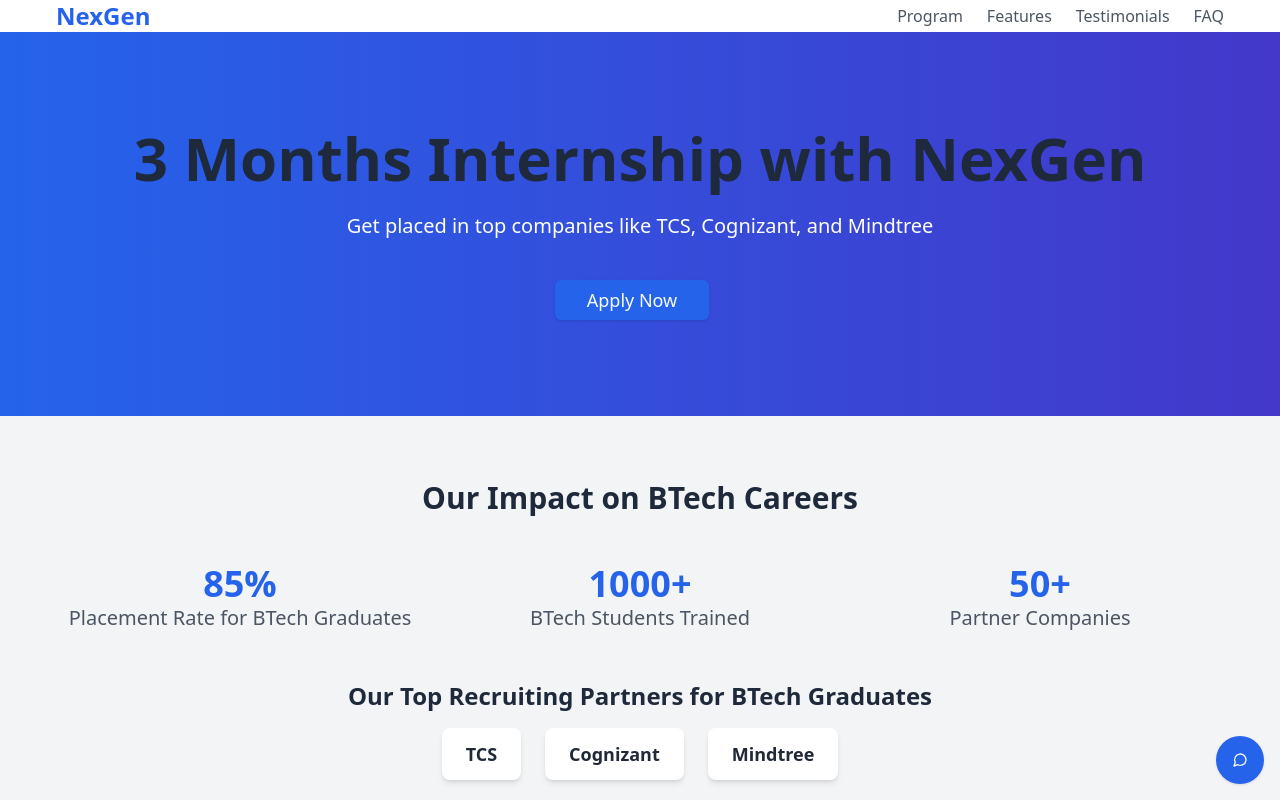
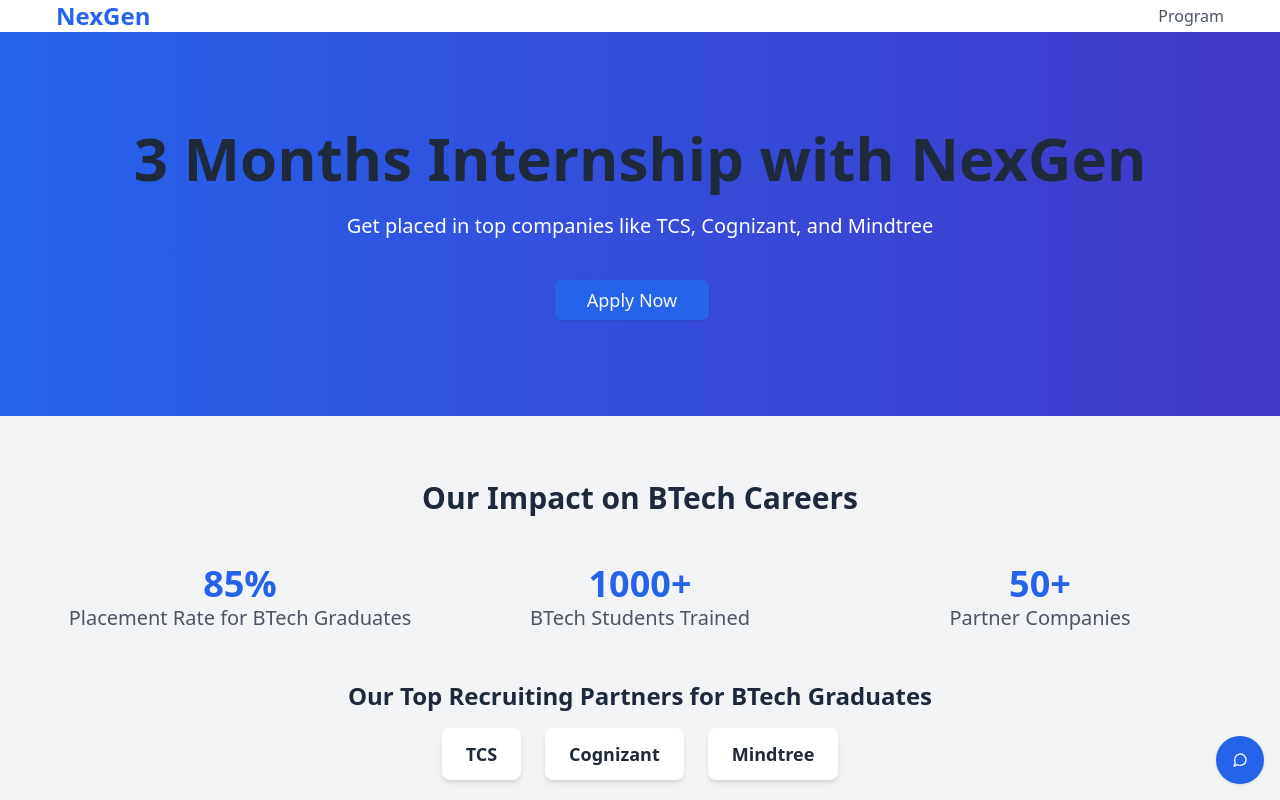
Before and after one commit to dheemutech/main, a Next.js app: page / in a window 1280 px wide. Shown: the top 800 px of the page. Built offline with nearby package versions, Linux system fonts and the light colour scheme.

Commit message:
SOFTGEN MAGIC

```diff
--- a/src/components/Header.jsx
+++ b/src/components/Header.jsx
@@ -7,12 +7,7 @@
       <div className="container mx-auto px-4 py-4 flex justify-between items-center">
         <Link href="/" className="text-2xl font-bold text-blue-600 dark:text-blue-400">NexGen</Link>
         <nav>
-          <ul className="flex space-x-6">
-            <li><Link href="/#program-structure" className="text-gray-600 hover:text-blue-600 dark:text-gray-300 dark:hover:text-blue-400">Program</Link></li>
-            <li><Link href="/#features" className="text-gray-600 hover:text-blue-600 dark:text-gray-300 dark:hover:text-blue-400">Features</Link></li>
-            <li><Link href="/#testimonials" className="text-gray-600 hover:text-blue-600 dark:text-gray-300 dark:hover:text-blue-400">Testimonials</Link></li>
-            <li><Link href="/#faq" className="text-gray-600 hover:text-blue-600 dark:text-gray-300 dark:hover:text-blue-400">FAQ</Link></li>
-          </ul>
+          <Link href="/#program-structure" className="text-gray-600 hover:text-blue-600 dark:text-gray-300 dark:hover:text-blue-400">Program</Link>
         </nav>
       </div>
     </header>
```
